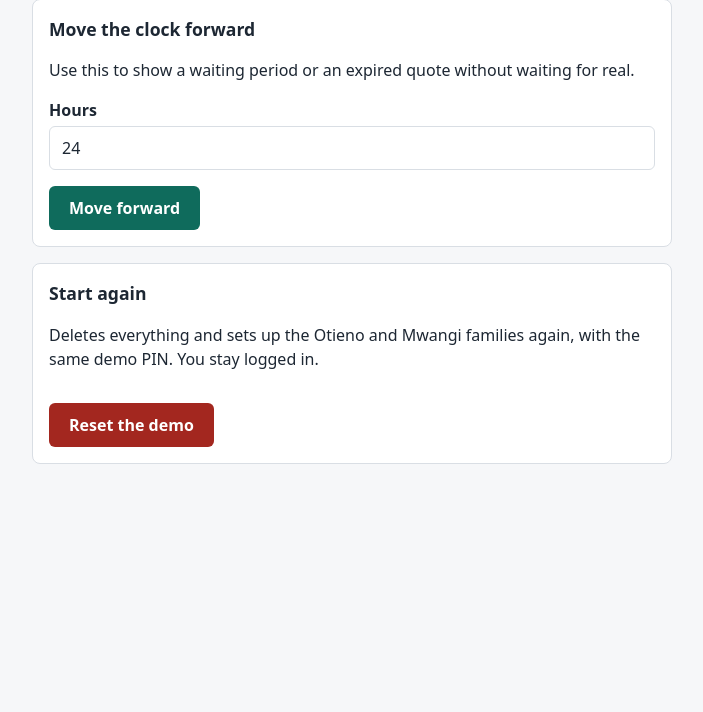
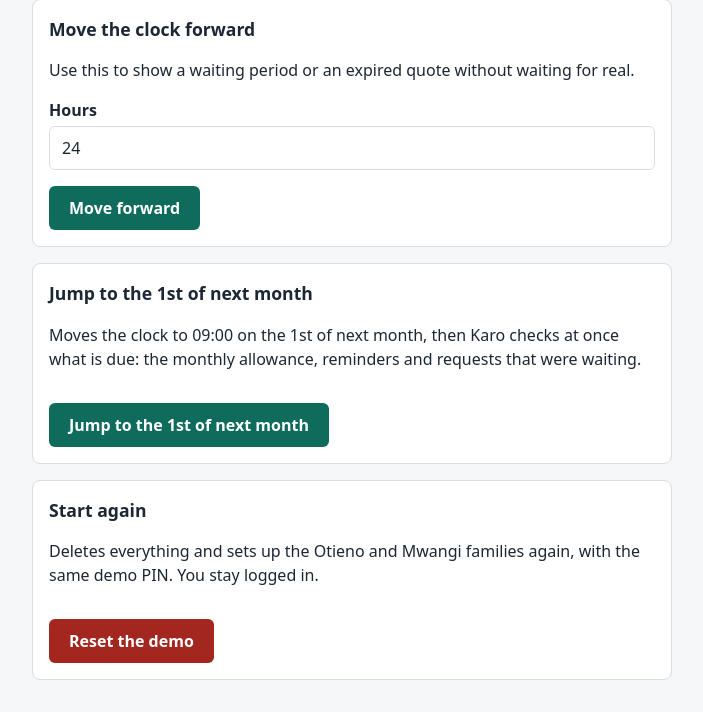
Before and after one commit to Jotham-Siror/karo, a FastAPI app: template src/karo/web/templates/demo.html in a window 1280 px wide. Shown: the part 162-874 px from the top of the page, without its empty margins (288-991 px from the left). Before the commit the page ends 626 px from the top, so only its background shows below. Run offline with FastAPI, Linux system fonts and the light colour scheme; the template is opened without the code that fills it, so the values that code supplies are empty; parts of the project's set-up code (start-up, migrations or seed data) failed here and were passed over.

Commit message:
Run the scheduler under uvicorn and add the demo jump to next month
create_app takes start_scheduler (default False); only the uvicorn entry passes
True. A 30-second APScheduler job opens its own connection per tick and uses the
demo clock. /demo gets a button that moves the clock to 09:00 on the 1st of next
month in the demo family's timezone and runs one tick at once.

Co-Authored-By: Claude Opus 5.5 <noreply@anthropic.com>

```diff
--- a/src/karo/web/app.py
+++ b/src/karo/web/app.py
@@ -1,7 +1,8 @@
 """The web door: login, chat, the PIN page, the log view and the demo controls.
 
-One SQLite connection per request, never shared between requests. Anything that waits on the AI or the payment
-provider runs in a worker thread, so a slow call doesn't hold up the page for everyone else.
+One SQLite connection per request, never shared between requests; the scheduler's tick opens its own. Anything that
+waits on the AI or the payment provider runs in a worker thread, so a slow call doesn't hold up the page for everyone
+else.
 """
 
 from __future__ import annotations
@@ -9,13 +10,16 @@ from __future__ import annotations
 import hmac
 import json
 import logging
+import math
 import re
 import sqlite3
-from collections.abc import Iterator
-from contextlib import closing
-from datetime import datetime
+from collections.abc import AsyncIterator, Iterator
+from contextlib import asynccontextmanager, closing
+from datetime import UTC, datetime
 from pathlib import Path
+from zoneinfo import ZoneInfo
 
+from apscheduler.schedulers.background import BackgroundScheduler
 from fastapi import APIRouter, Depends, FastAPI, Form, Request
 from fastapi.responses import JSONResponse, RedirectResponse, Response
 from fastapi.staticfiles import StaticFiles
@@ -24,7 +28,7 @@ from starlette.concurrency import run_in_threadpool
 from starlette.datastructures import UploadFile
 from starlette.middleware.sessions import SessionMiddleware
 
-from karo import approvals, audit, clock, db, executor, notices, outbox, proposals, seed, store
+from karo import approvals, audit, clock, db, executor, notices, outbox, proposals, scheduler, seed, store
 from karo.agent.claude import Claude, ClaudeClient
 from karo.config import Settings, load_settings
 from karo.doors import base
@@ -42,6 +46,7 @@ TEMPLATES = Jinja2Templates(directory=_HERE / "templates")  # autoescape is on b
 WEB = outbox.WEB
 SESSION_SECONDS = 12 * 60 * 60
 MAX_ADVANCE_HOURS = 720
+TICK_SECONDS = 30
 _HOURS = re.compile(r"[0-9]{1,4}")
 _MESSAGE_KEY = re.compile(r"message([0-9]+)")
 # Deep Chat adds the id; it only has to be unique per browser message. Anything else is ignored rather than trusted.
@@ -500,6 +505,34 @@ def demo_advance(request: Request, hours: str = Form(""), conn: sqlite3.Connecti
     return RedirectResponse("/demo", status_code=303)
 
 
+def first_of_next_month_at_nine(now: datetime, tz: ZoneInfo) -> datetime:
+    local = now.astimezone(tz)
+    return datetime(local.year + local.month // 12, local.month % 12 + 1, 1, 9, 0, tzinfo=tz)
+
+
+@router.post("/demo/next-month", dependencies=[Depends(require_demo)])
+def demo_next_month(request: Request, conn: sqlite3.Connection = Depends(get_conn)):
+    state = request.app.state
+    tz = store.family_config(conn, seed.FAMILY_ID).timezone
+    now = clock.now(conn)
+    target = first_of_next_month_at_nine(now, tz)
+    # Rounded up, so the clock never lands a moment before 09:00. A fixed target, so the hours limit doesn't apply.
+    seconds = math.ceil((target.astimezone(UTC) - now).total_seconds())
+    with db.transaction(conn):
+        clock.advance(conn, seconds)
+        audit.record(
+            conn,
+            at=clock.now(conn),
+            family_id=None,
+            actor="demo",
+            event="demo.advanced",
+            data={"seconds": seconds, "to": clock.iso(target)},
+        )
+    scheduler.tick(conn, state.provider, now=clock.now(conn), base_url=state.settings.public_base_url)
+    request.session["flash"] = f"The demo clock moved to {proposals.when_text(target, tz)}. Karo ran its checks."
+    return RedirectResponse("/demo", status_code=303)
+
+
 @router.post("/demo/reset", dependencies=[Depends(require_demo)])
 def demo_reset(request: Request):
     # No connection here: the file is deleted, and an open connection would keep it from being deleted on Windows.
@@ -524,6 +557,12 @@ def ensure_database(settings: Settings) -> None:
             seed.seed_demo(conn, pin=settings.demo_pin, pepper=settings.pin_pepper, now=clock.now(conn))
 
 
+def run_scheduled_tick(settings: Settings, provider: Provider) -> None:
+    # Its own connection, opened and closed here: the scheduler's thread must never share one with a request.
+    with closing(db.connect(settings.db_path)) as conn:
+        scheduler.tick(conn, provider, now=clock.now(conn), base_url=settings.public_base_url)
+
+
 def build_provider(settings: Settings) -> Provider:
     if settings.provider != "standin":
         raise RuntimeError(f"KARO_PROVIDER={settings.provider!r} is not available yet. Use 'standin'.")
@@ -531,7 +570,13 @@ def build_provider(settings: Settings) -> Provider:
     return StandInProvider.from_config(settings.standin_secret, settings.public_base_url)
 
 
-def create_app(settings: Settings, *, client: Claude | None = None, provider: Provider | None = None) -> FastAPI:
+def create_app(
+    settings: Settings,
+    *,
+    client: Claude | None = None,
+    provider: Provider | None = None,
+    start_scheduler: bool = False,
+) -> FastAPI:
     if client is None:
         settings.require("anthropic_api_key")
         client = ClaudeClient(settings.anthropic_api_key)
@@ -541,8 +586,30 @@ def create_app(settings: Settings, *, client: Claude | None = None, provider: Pr
     # On the logger, not in a uvicorn flag, so a plain `uvicorn karo.web.app:app` is covered too.
     logging.getLogger("uvicorn.access").addFilter(_HIDE_TOKENS)
 
+    @asynccontextmanager
+    async def lifespan(_: FastAPI) -> AsyncIterator[None]:
+        if not start_scheduler:
+            yield
+            return
+        background = BackgroundScheduler(timezone=UTC)
+        # One at a time: a tick that outlasts 30 seconds must not be started a second time on top of itself.
+        background.add_job(
+            run_scheduled_tick,
+            "interval",
+            seconds=TICK_SECONDS,
+            args=[settings, provider],
+            max_instances=1,
+            coalesce=True,
+        )
+        background.start()
+        try:
+            yield
+        finally:
+            # Not waited for: a tick cut short is safe, because a payout is two commits and the next tick reconciles it.
+            background.shutdown(wait=False)
+
     # No /docs or /openapi.json: they would list every route to anyone who asks.
-    app = FastAPI(title="Karo", docs_url=None, redoc_url=None, openapi_url=None)
+    app = FastAPI(title="Karo", docs_url=None, redoc_url=None, openapi_url=None, lifespan=lifespan)
     app.state.settings = settings
     app.state.client = client
     app.state.provider = provider
@@ -569,5 +636,5 @@ def __getattr__(name: str):
     if name != "app":
         raise AttributeError(f"module {__name__!r} has no attribute {name!r}")
     if _app is None:
-        _app = create_app(load_settings())
+        _app = create_app(load_settings(), start_scheduler=True)
     return _app
--- a/src/karo/web/templates/demo.html
+++ b/src/karo/web/templates/demo.html
@@ -14,6 +14,12 @@
   <button type="submit">Move forward</button>
 </form>
 
+<form method="post" action="/demo/next-month" class="card">
+  <h2>Jump to the 1st of next month</h2>
+  <p>Moves the clock to 09:00 on the 1st of next month, then Karo checks at once what is due: the monthly allowance, reminders and requests that were waiting.</p>
+  <button type="submit">Jump to the 1st of next month</button>
+</form>
+
 <form method="post" action="/demo/reset" class="card" onsubmit="return confirm('Start the demo again from the beginning?');">
   <h2>Start again</h2>
   <p>Deletes everything and sets up the Otieno and Mwangi families again, with the same demo PIN. You stay logged in.</p>
```
Also changed, not shown: tests/test_web.py (+127 -1 lines), README.md.
